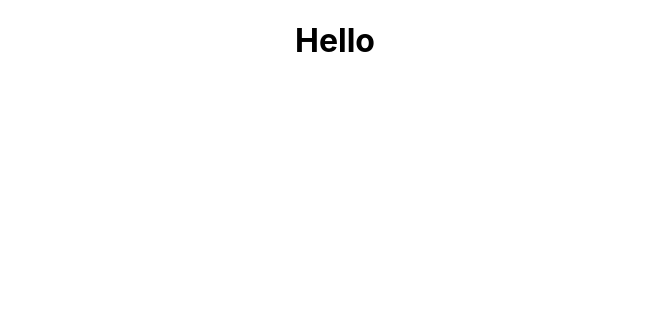
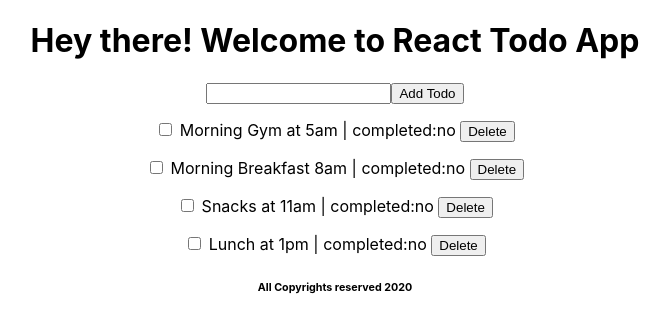
Before and after one commit to shangan23/react-todos, a React (Create React App) app: page / in a window 1280 px wide. Shown: the top 332 px of the page, without its empty margins (305-975 px from the left). Built offline with nearby package versions, Linux system fonts and the light colour scheme.

Commit message:
feat(base): todo without styling

```diff
--- a/package.json
+++ b/package.json
@@ -8,7 +8,8 @@
     "@testing-library/user-event": "^7.1.2",
     "react": "^16.13.1",
     "react-dom": "^16.13.1",
-    "react-scripts": "3.4.3"
+    "react-scripts": "3.4.3",
+    "uuid": "^8.3.0"
   },
   "scripts": {
     "start": "react-scripts start",
--- a/src/App.js
+++ b/src/App.js
@@ -1,11 +1,51 @@
 import React from 'react';
 import './App.css';
+import Todos from './components/Todos';
+import Headers from './components/layout/Header';
+import Footer from './components/layout/Footer';
+import { v4 as uuidv4 } from 'uuid';
 
 class App extends React.Component {
+  constructor() {
+    super();
+    this.state = {
+      todos: [
+        { id: uuidv4(), title: 'Morning Gym at 5am', completed: false },
+        { id: uuidv4(), title: 'Morning Breakfast 8am', completed: false },
+        { id: uuidv4(), title: 'Snacks at 11am', completed: false },
+        { id: uuidv4(), title: 'Lunch at 1pm', completed: false }
+      ]
+    };
+  }
+
+  toggelComplete = (id) => {
+    this.setState({
+      todos: [...this.state.todos.map((todo) => {
+        if (todo.id === id)
+          todo.completed = !todo.completed
+        return todo;
+      })]
+    });
+  }
+
+  deleteTodo = (id) => {
+    this.setState({
+      todos: [...this.state.todos.filter((todo) => (
+        id !== todo.id))
+      ]
+    });
+  }
+
+  addTodo = (title) => {
+    this.setState({ todos: [...this.state.todos, { id: uuidv4(), title, completed: false }] });
+  }
+
   render() {
     return (
       <div className="App">
-        <h1>Hello </h1>
+        <Headers addTodo={this.addTodo} />
+        <Todos todos={this.state.todos} deleteTodo={this.deleteTodo} toggelComplete={this.toggelComplete} />
+        <Footer />
       </div>
     );
   }
--- /dev/null
+++ b/src/components/AddTodo.js
@@ -0,0 +1,35 @@
+import React from 'react';
+class AddTodo extends React.Component {
+    constructor() {
+        super();
+        this.state = { title: '' }
+    }
+
+    onSubmit = (e) => {
+        e.preventDefault();
+
+        if (!this.state.title) {
+            alert('Enter todo item');
+            return;
+        }
+
+        this.props.addTodo(this.state.title);
+        this.setState({ title: '' })
+    }
+
+    onChange = (e) => {
+        this.setState({ title: e.target.value })
+    }
+
+    render() {
+        return (
+            <form onSubmit={this.onSubmit}>
+                <p>
+                    <input type="text" name="title" onChange={this.onChange} value={this.state.title} />
+                    <input type="submit" value="Add Todo" />
+                </p>
+            </form>
+        );
+    }
+}
+export default AddTodo;
--- /dev/null
+++ b/src/components/TodoItem.js
@@ -0,0 +1,16 @@
+import React from 'react';
+
+class TodoItem extends React.Component {
+
+    render() {
+        const { id, title, completed } = this.props.todo;
+         return (
+            <p>
+                <input value={id} onChange={this.props.toggelComplete.bind(this, id)} type="checkbox" /> {' '} {title} {' | '} completed:{completed ? 'yes' : 'no'}
+                {' '} <button onClick={this.props.deleteTodo.bind(this, id)}> Delete </button>
+            </p>
+        );
+    }
+}
+
+export default TodoItem;
--- /dev/null
+++ b/src/components/Todos.js
@@ -0,0 +1,14 @@
+import React from 'react';
+import TodoItem from './TodoItem';
+
+class Todos extends React.Component {
+
+    render() {
+        return this.props.todos.map((todo)=>(
+            <TodoItem todo={todo} key={todo.id} deleteTodo={this.props.deleteTodo} toggelComplete={this.props.toggelComplete}/>
+        ));
+    }
+
+}
+
+export default Todos;
--- /dev/null
+++ b/src/components/layout/Footer.js
@@ -0,0 +1,9 @@
+import React from 'react';
+
+function Footer(){
+    return(
+        <h6>All Copyrights reserved 2020</h6>
+    );
+}
+
+export default Footer;
--- /dev/null
+++ b/src/components/layout/Header.js
@@ -0,0 +1,13 @@
+import React from 'react';
+import AddTodo from '../AddTodo';
+
+function Header(props) {
+    return (
+        <React.Fragment>
+            <h1>Hey there! Welcome to React Todo App</h1>
+            <AddTodo addTodo={props.addTodo}/>
+        </React.Fragment>
+    );
+}
+
+export default Header;
```
Also changed, not shown: 2 other files (tests, documents, lock files or other folders).
